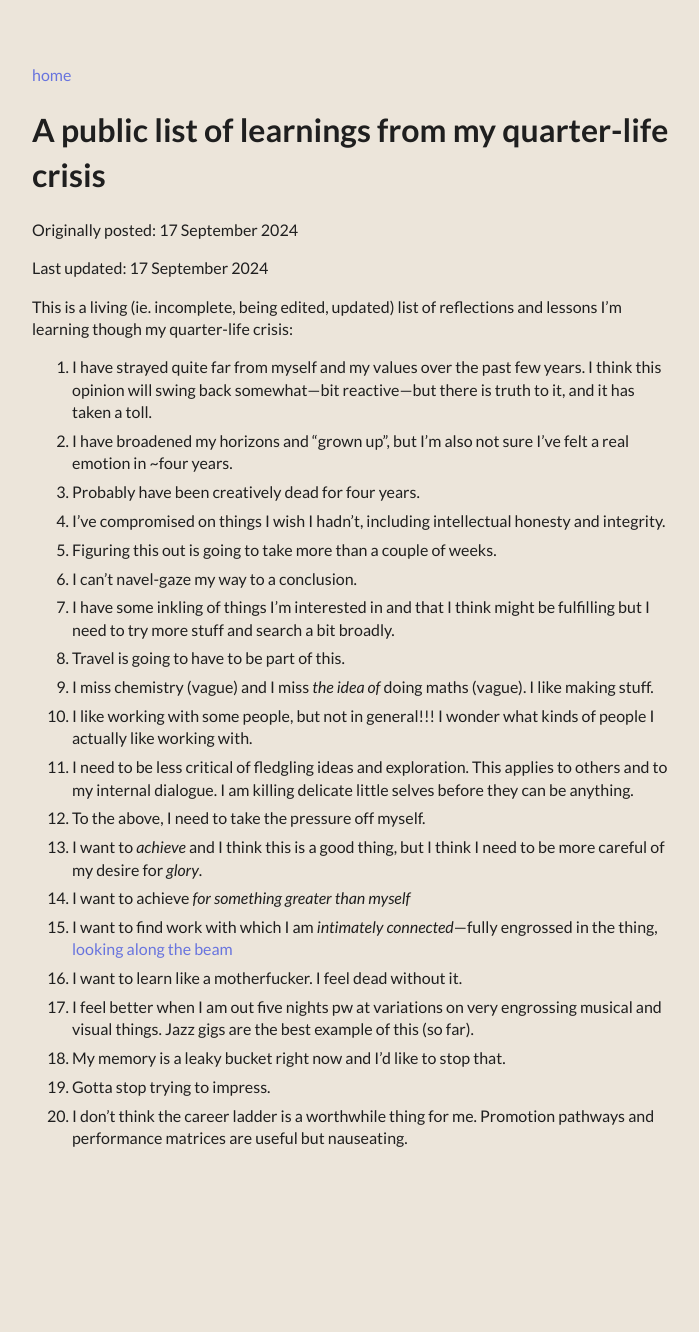
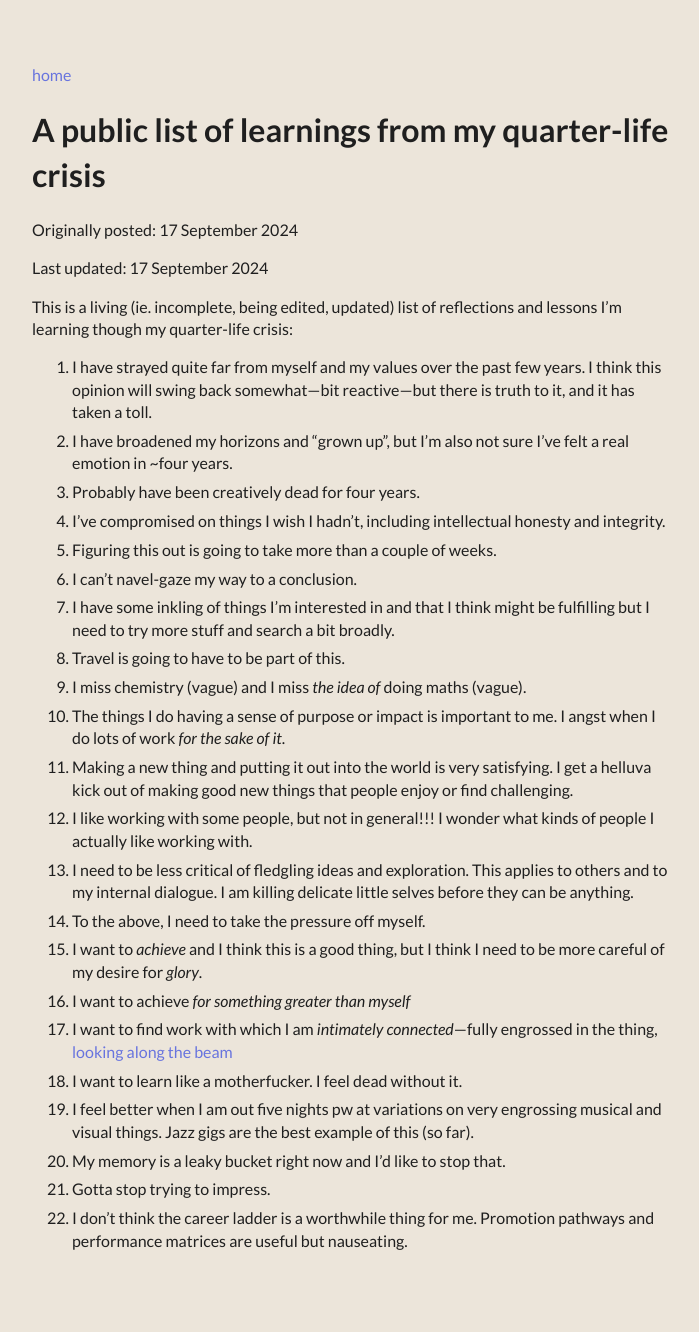
Before and after one commit to clarebirch/clarebirch.github.io, a Jekyll site: the page built from quarter-life-crisis.md, in a window 1280 px wide. Shown: the whole page, without its empty margins (288-987 px from the left). Built offline with Jekyll 4.4.1, drawn with Linux system fonts in a browser that asks for light colours; some web fonts are replaced; before the commit the page ends 1230 px from its top, so only the background shows below that.

Commit message:
msg final update to qlc page i think

```diff
--- a/quarter-life-crisis.md
+++ b/quarter-life-crisis.md
@@ -15,15 +15,17 @@ This is a living (ie. incomplete, being edited, updated) list of reflections and
 6. I can't navel-gaze my way to a conclusion.
 7. I have some inkling of things I'm interested in and that I think might be fulfilling but I need to try more stuff and search a bit broadly.
 8. Travel is going to have to be part of this.
-9. I miss chemistry (vague) and I miss _the idea of_ doing maths (vague). I like making stuff.
-10. I like working with some people, but not in general!!! I wonder what kinds of people I actually like working with.
-11. I need to be less critical of fledgling ideas and exploration. This applies to others and to my internal dialogue. I am killing delicate little selves before they can be anything.
-12. To the above, I need to take the pressure off myself.
-13. I want to _achieve_ and I think this is a good thing, but I think I need to be more careful of my desire for _glory_.
-14. I want to achieve *for something greater than myself*
-15. I want to find work with which I am *intimately connected*---fully engrossed in the thing, [looking along the beam](http://ktf.cuni.cz/~linhb7ak/Meditation-in-a-Toolshed.pdf)
-16. I want to learn like a motherfucker. I feel dead without it.
-17. I feel better when I am out five nights pw at variations on very engrossing musical and visual things. Jazz gigs are the best example of this (so far).
-18. My memory is a leaky bucket right now and I'd like to stop that.
-19. Gotta stop trying to impress.
-20. I don't think the career ladder is a worthwhile thing for me. Promotion pathways and performance matrices are useful but nauseating.
+9. I miss chemistry (vague) and I miss _the idea of_ doing maths (vague).
+10. The things I do having a sense of purpose or impact is important to me. I angst when I do lots of work *for the sake of it*.
+11. Making a new thing and putting it out into the world is very satisfying. I get a helluva kick out of making good new things that people enjoy or find challenging.
+12. I like working with some people, but not in general!!! I wonder what kinds of people I actually like working with.
+13. I need to be less critical of fledgling ideas and exploration. This applies to others and to my internal dialogue. I am killing delicate little selves before they can be anything.
+14. To the above, I need to take the pressure off myself.
+15. I want to _achieve_ and I think this is a good thing, but I think I need to be more careful of my desire for _glory_.
+16. I want to achieve *for something greater than myself*
+17. I want to find work with which I am *intimately connected*---fully engrossed in the thing, [looking along the beam](http://ktf.cuni.cz/~linhb7ak/Meditation-in-a-Toolshed.pdf)
+18. I want to learn like a motherfucker. I feel dead without it.
+19. I feel better when I am out five nights pw at variations on very engrossing musical and visual things. Jazz gigs are the best example of this (so far).
+20. My memory is a leaky bucket right now and I'd like to stop that.
+21. Gotta stop trying to impress.
+22. I don't think the career ladder is a worthwhile thing for me. Promotion pathways and performance matrices are useful but nauseating.
```
